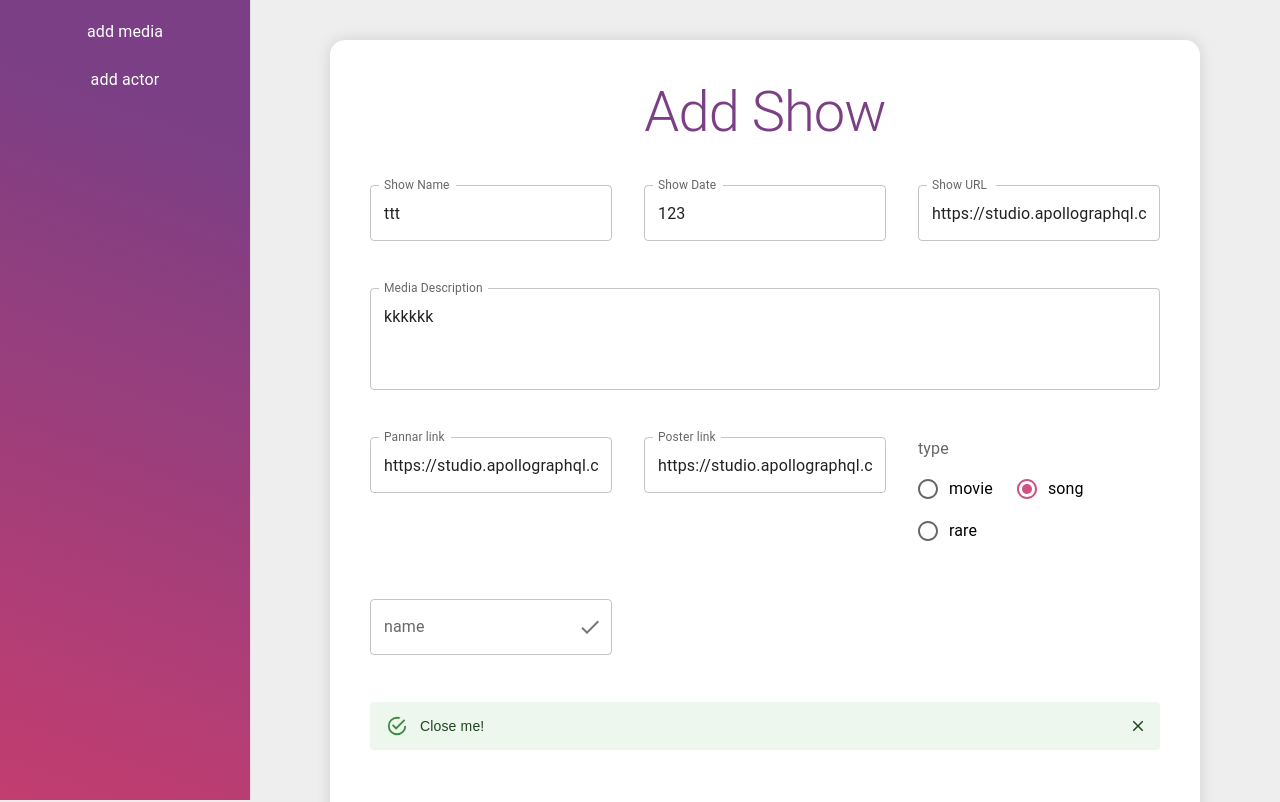
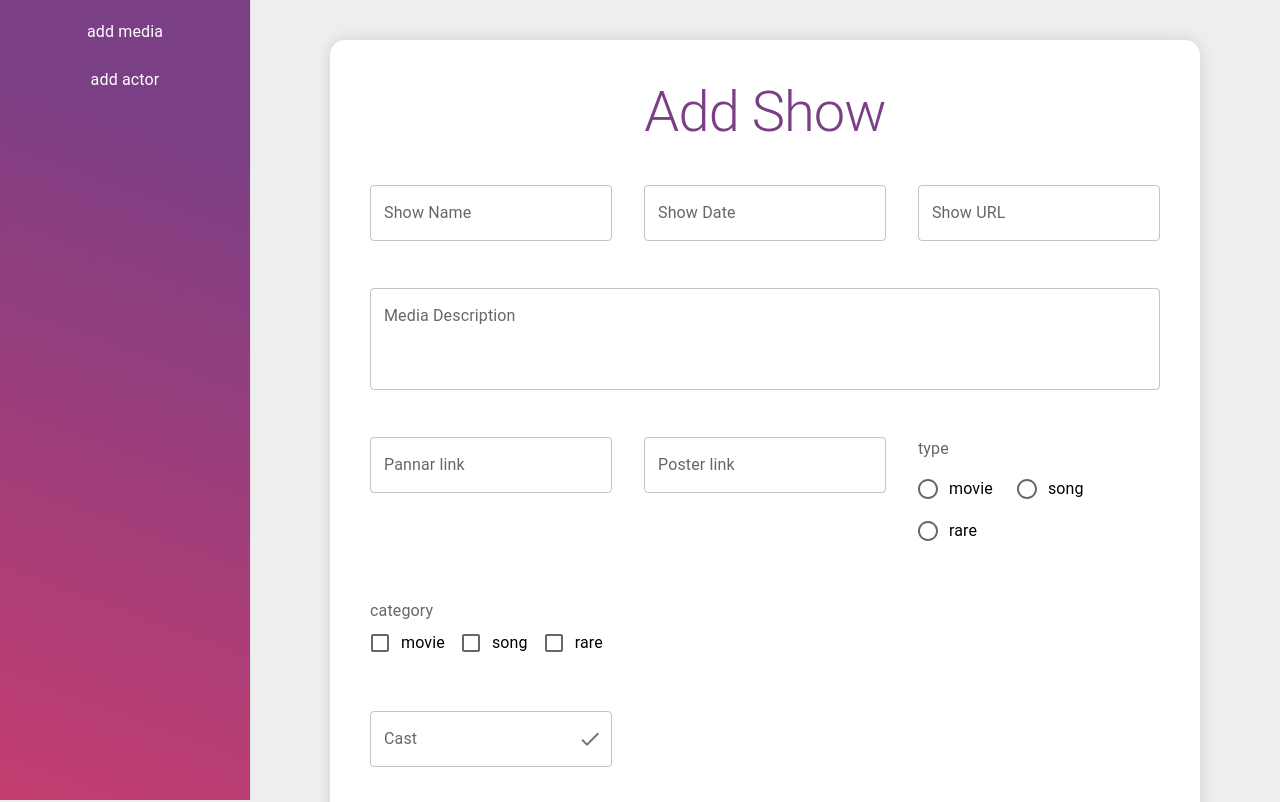
Before and after one commit to randa-11295/Nosatalga-dashboard, a React (Create React App) app: page / in a window 1280 px wide. Shown: the top 802 px of the page. Built offline with nearby package versions, Linux system fonts and the light colour scheme.

Commit message:
add movie

```diff
--- a/src/Common/vaildation.js
+++ b/src/Common/vaildation.js
@@ -1,24 +1,31 @@
 import * as yup from "yup";
 
-const stringCheck = (field , num) =>
+const stringCheck = (field, num = 0) =>
   yup
-    .string(`Enter media name ${field} `)
+    .string(`Enter   ${field} `)
     .required(`${field} is required`)
-    .min(num , `${field}  should be of minimum ${num} characters length`)
+    .min(num, `${field}  should be of minimum ${num} characters length`)
     .matches(/^[aA-zZ\s]+$/, "Only alphabets are allowed for this field ");
+
+const IdCheck = (field , num=0) =>
+  yup
+    .string(`Enter   ${field} `)
+    .required(`${field} is required`)
+    .min(num, `${field}  should be of minimum ${num} characters length`);
 
 const dateCheck = () =>
   yup
-    .number("enter the media date")
-    .required(`media date is required`)
+    .number("enter the  date")
+    .required(` date is required`)
     .integer("must be integer")
     .min(1500, "must be more to 1500")
     .max(1900, "must be less to 1980");
 
-const arrCheck = yup
-  .array()
-  .min(1, "you must chose more than 1")
-  .max(2, "you must chose less than 3");
+const arrCheck = (frist, sec, action = "chose") =>
+  yup
+    .array()
+    .min(frist, `you must chose more than ${frist} items`)
+    .max(sec, `you must ${action} less than ${sec} items`);
 
 const imgCheck = (field) =>
   yup.mixed().test("fileType", `this ${field} is required `, function (value) {
@@ -27,35 +34,36 @@ const imgCheck = (field) =>
   });
 
 const imageURL = () => {
-  const URL = /^https?:\/\/.*\/.*\.(png|gif|webp|jpeg|jpg)\??.*$/gmi
+  const URL = /^https?:\/\/.*\/.*\.(png|gif|webp|jpeg|jpg)\??.*$/gim;
 
   return yup
     .string()
-    .matches(URL,"must be a valid image url")
+    .matches(URL, "must be a valid image url")
     .required(`media date is required`);
 };
 
 export const addMovieShema = yup.object({
-  name: stringCheck("name" , 3),
-  description: stringCheck("description" , 100),
-  url: stringCheck("Id"),
-  poster: imgCheck("bannar"),
-  cover : imgCheck("cover"),
+  name: stringCheck("name", 3),
+  description: IdCheck("description", 100),
+  url: IdCheck("url"),
+  poster: imageURL("poster"),
+  panner: imageURL("panner"),
   type: stringCheck("type"),
-  date: dateCheck,
-  // cast : arrCheck ,
+  category: arrCheck(2, 5),
+  date: dateCheck("date"),
+  cast: arrCheck(3, 10, "add"),
 });
 
-
-export const addActorShema =(isLive)=>( yup.object({
-  name: stringCheck("name" , 5),
-  image: imageURL("image"),
-  from: dateCheck("from"),
-  to: (isLive ? null : dateCheck("to")),
-  gender: stringCheck("gender" , 0),
-  jobs: arrCheck,
-}));
+export const addActorShema = (isLive) =>
+  yup.object({
+    name: stringCheck("name", 5),
+    image: imageURL("image"),
+    from: dateCheck("from"),
+    to: isLive ? null : dateCheck("to"),
+    gender: stringCheck("gender", 0),
+    jobs: arrCheck(1, 2),
+  });
 
 export const addCastShema = yup.object({
-  name: stringCheck("cast" , 3),
+  name: stringCheck("cast", 3),
 });
--- a/src/Components/Inputs/TextFildWithBtn.js
+++ b/src/Components/Inputs/TextFildWithBtn.js
@@ -8,14 +8,16 @@ import DoneIcon from "@mui/icons-material/Done";
 
 export default function TextFildWithBtn(props) {
   const isError =
-    Boolean(props.formik.errors[props.name]) &&
-    props.formik.touched[props.name];
+  (  Boolean(props.formik.errors[props.name]) &&
+    props.formik.touched[props.name]) ||
+  (  Boolean(props.parentFormik.errors.cast) &&
+    props.parentFormik.touched[props.name])
 
   const texthelp = () => {
     if (isError) {
-      return props.formik.errors[props.name];
-    } else if (props.loding) {
-      return "Loding ...";
+      return props.formik.errors[props.name] || props.parentFormik.errors.cast ;
+    } else if (props.loading) {
+      return "Loading ...";
     } else {
       return " ";
     }
@@ -28,7 +30,7 @@ export default function TextFildWithBtn(props) {
       <OutlinedInput
         value={props.formik.values[props.name] || ""}
         onChange={props.formik.handleChange}
-        onBlur={props.formik.handleBlur}
+
         error={
           props.formik.touched[props.name] &&
           Boolean(props.formik.errors[props.name]) &&
--- a/src/Components/Inputs/checkArea.js
+++ b/src/Components/Inputs/checkArea.js
@@ -19,7 +19,7 @@ export default function CheckArea(props) {
     >
       <FormLabel component="legend"> {props.name}</FormLabel>
       <FormGroup row name={props.name}>
-        {props.data.map((el) => {
+        {props.data?.map((el) => {
           return (
             <FormControlLabel
               name={props.name}
--- a/src/Components/Movie/AddCast.js
+++ b/src/Components/Movie/AddCast.js
@@ -19,36 +19,37 @@ const AddCast = (props) => {
     initialValues: values,
     validationSchema: addCastShema,
     onSubmit: (values) => {
-       const nawActor = myActors.every((el) => values.name !== el.name)
-       if (nawActor){
-         getActor();
-       }
-       else {
-        console.log("already added")
-       }
+      const nawActor = myActors.every((el) => values.name !== el.name);
+      if (nawActor) {
+        getActor();
+      } else {
+        console.log("already added");
+      }
     },
   });
 
- const test =()=>{
-  const nawActor = myActors.every((el) => values.name !== el.name)
-  if (nawActor){
-    getActor();
-  }
-  else {
-   console.log("already added")
-  }
-}
+  const [val, setVal] = useState();
 
+  const test = () => {
+    setVal(formik.values.name);
+    const nawActor = myActors.some((el) => formik.values.name === el.name);
+   console.log(nawActor)
+    if (!nawActor) {
+      getActor();
+    } else {
+      console.log("already added");
+    }
+  };
 
   const [getActor, { loading, error }] = useLazyQuery(getActorData, {
     variables: {
-      name: formik.values.name,
+      name: val,
     },
 
     onCompleted: (res) => {
       setMyActor([...myActors, res.getActor]);
       setActorsIds([...actorsIds, res.getActor._id]);
-      formik.resetForm() ;
+      formik.resetForm();
       props.custumHandelChange([...actorsIds, res.getActor._id], props.name);
     },
   });
@@ -67,11 +68,12 @@ const AddCast = (props) => {
     <>
       <Grid onSubmit={formik.handleSubmit} item xs={4}>
         <TextFildWithBtn
-          // loading={loading}
-          label="name"
+          loading={loading}
+          label="Cast"
           name="name"
           formik={formik}
-          fun = {test}
+          parentFormik={props.movieFormik}
+          fun={test}
           err={error}
         />
       </Grid>
--- a/src/Components/Movie/AddMovie.js
+++ b/src/Components/Movie/AddMovie.js
@@ -1,25 +1,26 @@
 import Grid from "@mui/material/Grid";
-import {  useMutation } from "@apollo/client";
+import { useMutation } from "@apollo/client";
 import Button from "@mui/material/Button";
 import TextCustomInpute from "../Inputs/TextCustomInput";
 import LoadBtn from "../Inputs/LoadBtn";
 import { useFormik } from "formik";
 import RedioArea from "../Inputs/RedioArea";
-// import { addMovieShema } from "../../Common/vaildation";
+import CheckArea from "../Inputs/CheckArea";
+import { addMovieShema } from "../../Common/vaildation";
 import Headline from "../Text/Headline";
 import { addMovieQuiery } from "../../ApolloClint/mediaQuieries";
 import AlertRun from "../Inputs/AlertRun";
 import AddCast from "./AddCast";
 
 const values = {
-  date: "123",
-  panner: "https://studio.apollographql.com/sandbox/diff.png",
-  poster: "https://studio.apollographql.com/sandbox/diff.jpg",
-  url: "https://studio.apollographql.com/sandbox/diff/",
-  name: "ttt",
-  category : "ACTION" ,
-  type: "SONG",
-  description: "kkkkkk",
+  date: "",
+  panner: "",
+  poster: "",
+  url: "",
+  name: "",
+  category: [],
+  type: "",
+  description: "",
   cast: [],
 };
 
@@ -31,27 +32,29 @@ const textInput = [
   { name: "panner", label: "Pannar link", size: 4 },
   { name: "poster", label: "Poster link", size: 4 },
 ];
-
 const typs = [
   { val: "MOVIE", label: "movie" },
   { val: "SONG", label: "song" },
   { val: "RARE", label: "rare" },
 ];
 
-export default function BasicGrid() {
+const category = [
+  { name: "MOVIE", label: "movie" },
+  { name: "SONG", label: "song" },
+  { name: "RARE", label: "rare" },
+];
 
+export default function AddMovie() {
   const formik = useFormik({
     initialValues: values,
-    // validationSchema: addMovieShema,
+    validationSchema: addMovieShema,
     onSubmit: (values) => {
-
-      console.log(values)
-
+      const {date  } = values
+      custumHandelChange( date.toString(), 'date' )
+      console.log(values);
       mutateFunction();
-      // ;
     },
   });
-
 
   const repeatTextInput = () =>
     textInput.map((el) => (
@@ -66,28 +69,18 @@ export default function BasicGrid() {
       </Grid>
     ));
 
-  const [mutateFunction, { data , loading , error }] = useMutation(addMovieQuiery, {
-    variables: {
-      showInput: {
-        "cast" : ["62c2ebec1bed00c751c6d3d7"] ,
-        "date": "kkk"  ,
-        "category" : "NATIONAL" ,
-        "panner": "https://studio.apollographql.com/sandbox/diff.png" ,
-        "poster": "https://studio.apollographql.com/sandbox/diff.jpg" ,
-        "description": "kkkkkk" ,
-        "url": "https://studio.apollographql.com/sandbox/diff/" ,
-        "name": "randa" ,
-        "type": "SONG" ,
-      }
-    },
-    onCompleted: (res) => {
-      console.log(res);
-    },
-    //  {
-    //   showInput: formik.values,
-    // }
-  });
+  const [mutateFunction, { data, loading, error }] = useMutation(
+    addMovieQuiery,
+    {
+      variables: {
+        showInput: formik.values
+      },
+      onCompleted: (res) => {
+        console.log(res);
+      },
 
+    }
+  );
 
   const custumHandelChange = (val, key) => {
     formik.values[key] = val;
@@ -111,10 +104,17 @@ export default function BasicGrid() {
         <RedioArea formik={formik} name="type" data={typs} />
       </Grid>
 
-      <AddCast custumHandelChange={custumHandelChange} name="cast"  movieFormik={formik} />
       <Grid item xs={12}>
-      <AlertRun sucsses={data} error={error} />
+        <CheckArea name="category" formik={formik} data={category} />
+      </Grid>
 
+      <AddCast
+        custumHandelChange={custumHandelChange}
+        name="cast"
+        movieFormik={formik}
+      />
+      <Grid item xs={12}>
+        <AlertRun sucsses={data} error={error} />
       </Grid>
       <Grid
         item
```
